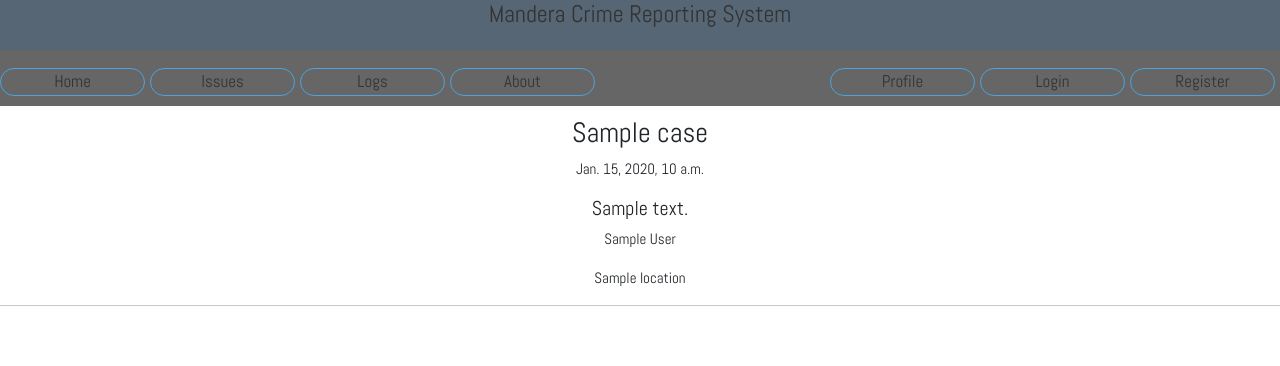
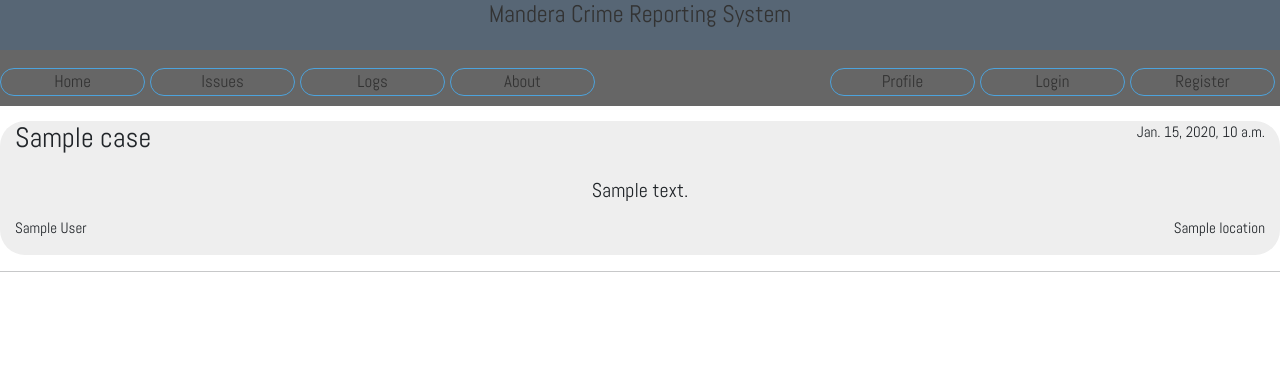
Before and after one commit to OkothPius/CRS, a Django app: template crime/templates/crime/log.html in a window 1280 px wide. Shown: the top 366 px of the page. Run offline with Django 3.2, Linux system fonts and the light colour scheme; the template is opened without the code that fills it: most values are stand-ins (such as "Sample title", 1, 10 or a date in 2020); data that the repository does not hold is empty; some libraries are stand-ins or nearby versions.

Commit message:
style: update styles

```diff
--- a/crime/static/css/master.css
+++ b/crime/static/css/master.css
@@ -86,3 +86,31 @@ nav ul li a {
   height: 200px;
   margin-top: 10px;
 }
+
+/* Body Content */
+.log {
+  background-color: #eeeeee;
+  border-color: #20b2aa;
+  font-size: 15px;
+  border-radius: 25px;
+  border-width: 0.05em;
+  width: 100%;
+}
+
+.top-log {
+  display: flex;
+  justify-content: space-between;
+}
+
+.top-log {
+  margin: 15px;
+}
+
+.bottom-log {
+  display: flex;
+  justify-content: space-between;
+}
+
+.bottom-log {
+  margin: 15px;
+}
```
